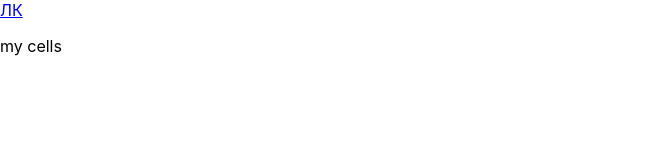
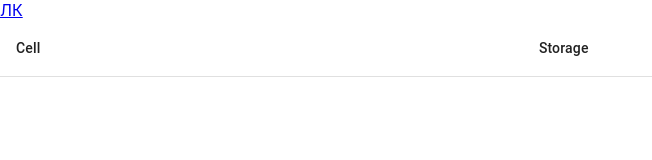
Before and after one commit to moevm/nosql2h24-store, a React (Create React App) app in the folder client/: page /myCells in a window 1280 px wide. Shown: the top 160 px of the page, without its empty margins (0-652 px from the left). Built offline with nearby package versions, Linux system fonts and the light colour scheme.

Commit message:
add table in myCells

```diff
--- a/client/src/pages/MyCellsPage.tsx
+++ b/client/src/pages/MyCellsPage.tsx
@@ -1,3 +1,23 @@
+import { Table, TableBody, TableCell, TableHead, TableRow } from "@mui/material"
+
 export default function MyCellsPage(){
-    return (<p>my cells</p>)
+    return (<>
+    <Table>
+        <TableHead>
+        <TableCell>
+            Cell
+        </TableCell>
+        <TableCell>
+            Storage
+        </TableCell>
+        </TableHead>
+        <TableBody>
+            <TableRow>
+
+            </TableRow>
+        </TableBody>
+    </Table>
+
+
+    </>)
 }
--- a/client/src/pages/PersonalAccountPage.tsx
+++ b/client/src/pages/PersonalAccountPage.tsx
@@ -3,15 +3,23 @@ import { BrowserRouter, Routes, Route, Link } from "react-router-dom";
 import MyCellsPage from './MyCellsPage';
 import BookCellPage from './BookCellPage';
 import HelpPage from './HelpPage';
+import { List, ListItemButton } from '@mui/material';
+import ListItem from '@mui/material';
 
 
 export default function PersonalAccount() {
     return (<div>
         PersonalPage
         <nav>
-        <Link to="/myCells">Мои ячейки</Link>
-        <Link to="/bookCell">Арендовать ячейку</Link>
-        <Link to="/help">Поддержка</Link>
+            <ListItemButton>
+                <Link to="/myCells">Мои ячейки</Link>
+            </ListItemButton>
+            <ListItemButton>
+                <Link to="/bookCell">Арендовать ячейку</Link>
+            </ListItemButton>
+            <ListItemButton>
+                <Link to="/help">Поддержка</Link>
+            </ListItemButton>
         </nav>
     </div>)
 }
```
